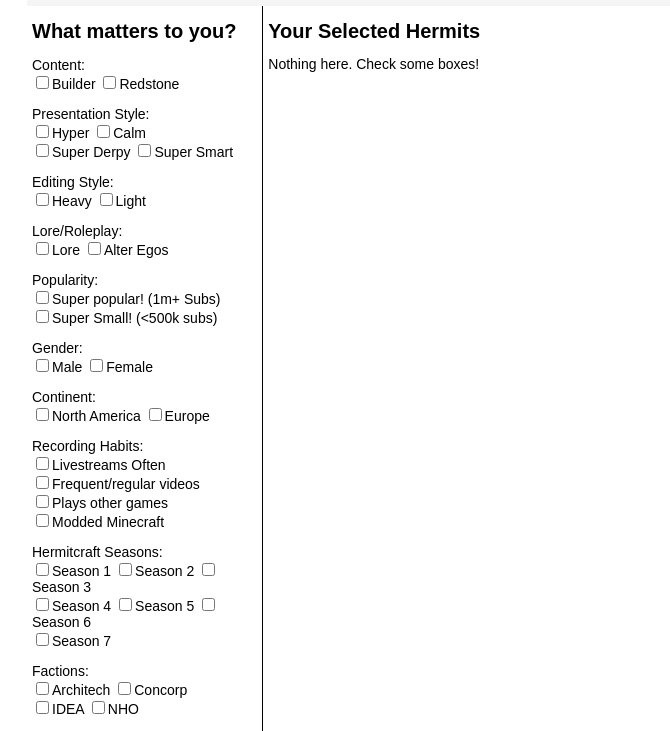
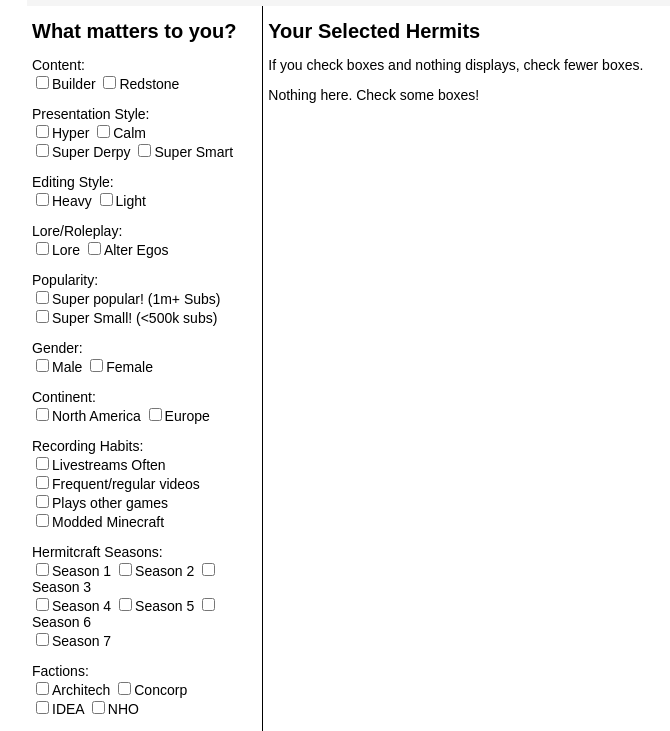
Before and after one commit to justatrivialbot/hermitpicker9000, a plain HTML site: page index.htm in a window 1280 px wide. Shown: the part 107-838 px from the top of the page, without its empty margins (101-771 px from the left). Drawn offline with nearby package versions, Linux system fonts and the light colour scheme; a web font is replaced by a local one.

Commit message:
Instructions

```diff
--- a/index.htm
+++ b/index.htm
@@ -154,6 +154,7 @@
         <div id="hermitpics">
           <h1>Your Selected Hermits</h1>
           <div id="hermitlist">
+              <p>If you check boxes and nothing displays, check fewer boxes.</p>
               <div id="Placeholder">Nothing here. Check some boxes!</div>
           </div><!--end hermitlist-->
         </div><!--end hermitpics-->
```
